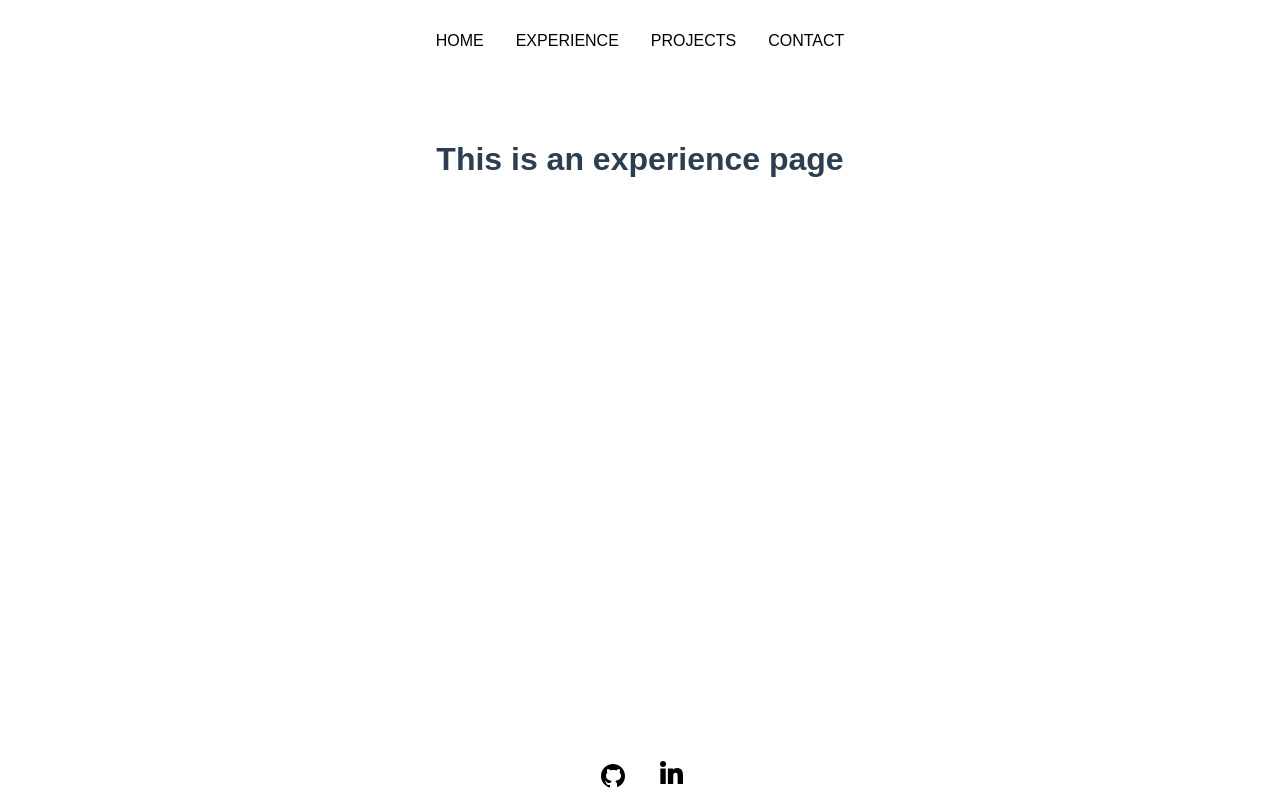
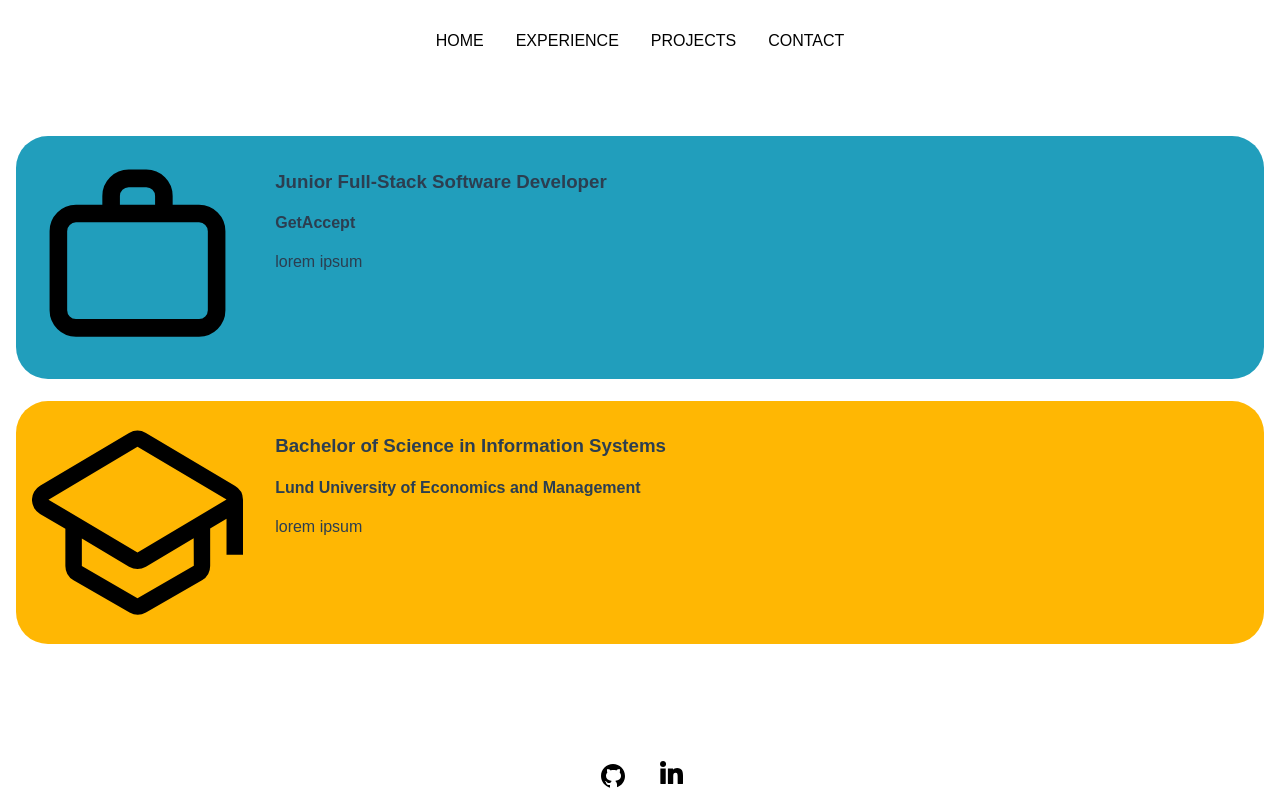
Before and after one commit to Estridha/MyPortfolioWebsite, a Vue app in the folder website/: page /experience in a window 1280 px wide. Built offline with nearby package versions, Linux system fonts and the light colour scheme.

Commit message:
added experience basecomponent

```diff
--- a/website/src/components/AppHeader.vue
+++ b/website/src/components/AppHeader.vue
@@ -148,7 +148,7 @@ nav {
     }
 
     .menu-items {
-      background-color: blanchedalmond;
+      background-color: #ffb803;
       box-shadow: inset 0 0 2000px rgba(255, 255, 255, 0.5);
       height: 100vh;
       width: 100%;
--- /dev/null
+++ b/website/src/components/BaseExperienceBlock.vue
@@ -0,0 +1,62 @@
+<template>
+  <div :class="type" class="wrapper">
+    <img v-if="type === 'work'" src="@/assets/icons/work.svg" alt="" />
+    <img
+      v-if="type === 'education'"
+      src="@/assets/icons/university.svg"
+      alt=""
+    />
+    <div class="desc-container">
+      <h3>{{ title }}</h3>
+      <h4>{{ location }}</h4>
+      <p>{{ description }}</p>
+    </div>
+  </div>
+  <div class="hello">
+    <h1>{{ msg }}</h1>
+  </div>
+</template>
+
+<script>
+export default {
+  name: "BaseExperienceBlock",
+  props: {
+    logoSrc: String,
+    type: String,
+    title: String,
+    location: String,
+    description: String,
+  },
+};
+</script>
+
+<!-- Add "scoped" attribute to limit CSS to this component only -->
+<style scoped lang="scss">
+.wrapper {
+  border-radius: 2rem;
+  background-color: #ffb703;
+  display: flex;
+  align-items: center;
+  text-align: left;
+  margin: 1rem;
+  padding: 1rem;
+
+  &.work {
+    background-color: #219ebc;
+  }
+  img {
+    padding-right: 2rem;
+    max-width: 20%;
+    height: fit-content;
+    flex: 1;
+
+    @media only screen and (max-width: 450px) {
+      display: none;
+    }
+  }
+  .desc-container {
+    align-self: stretch;
+    flex: 2;
+  }
+}
+</style>
--- a/website/src/views/ExperienceView.vue
+++ b/website/src/views/ExperienceView.vue
@@ -1,13 +1,51 @@
 <template>
   <div class="experience">
-    <h1>This is an experience page</h1>
+    <BaseExperienceBlock
+      type="work"
+      title="Junior Full-Stack Software Developer"
+      location="GetAccept"
+      description="lorem ipsum"
+    />
+    <BaseExperienceBlock
+      type="education"
+      title="Bachelor of Science in Information Systems"
+      location="Lund University of Economics and Management"
+      description="lorem ipsum"
+    />
   </div>
 </template>
 
 <script>
-// @ is an alias to /src
+import BaseExperienceBlock from "@/components/BaseExperienceBlock.vue";
 
 export default {
-  name: 'ExperienceView',
+  name: "ExperienceView",
+  components: {
+    BaseExperienceBlock,
+  },
+};
+</script>
+
+<style scoped lang="scss">
+.block {
+  border-radius: 2rem;
+  background-color: #ffb703;
+  display: flex;
+  align-items: center;
+  text-align: left;
+  margin: 1rem;
+
+  &.work {
+    background: #219ebc;
+  }
+  img {
+    max-width: 20%;
+    padding: 1rem;
+    height: fit-content;
+    flex: 1;
+  }
+  .desc-container {
+    flex: 2;
+  }
 }
-</script>
+</style>
```
Also changed, not shown: website/src/assets/icons/university.svg (added), website/src/assets/icons/work.svg (added).
